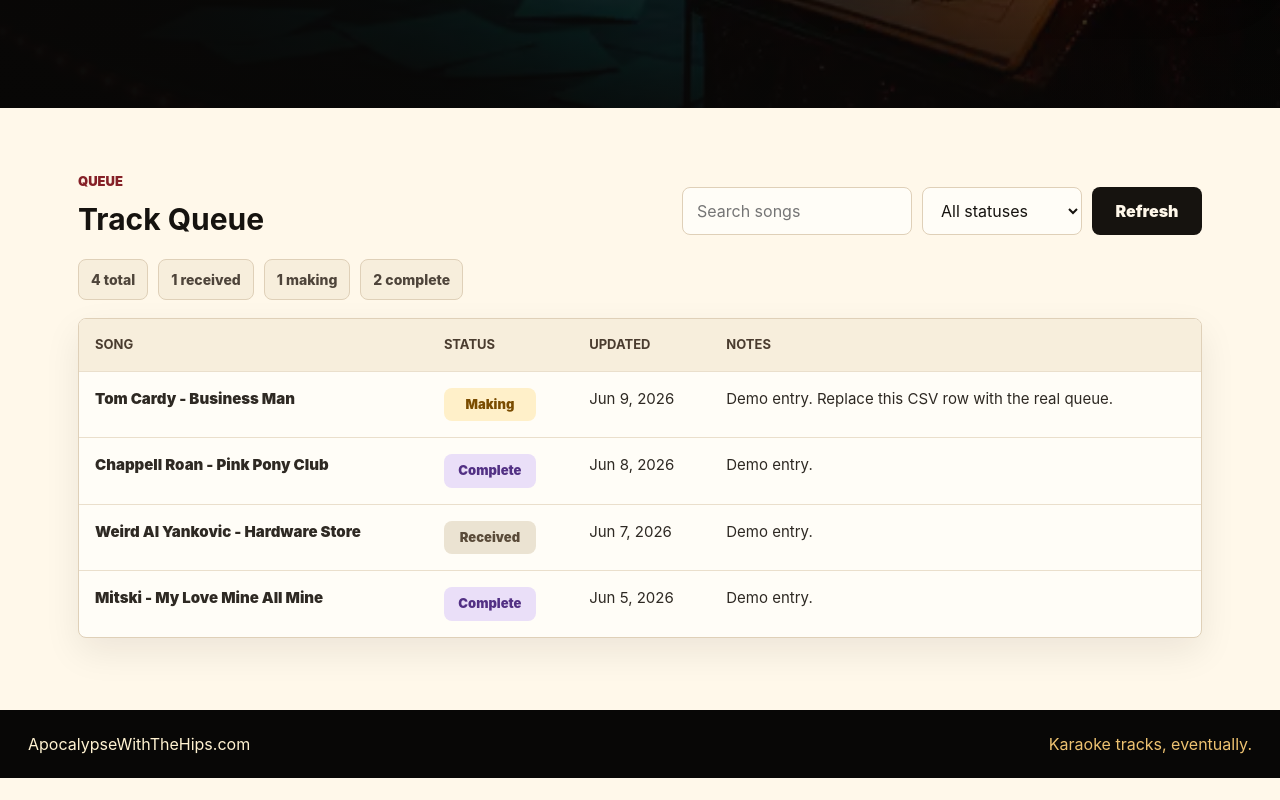
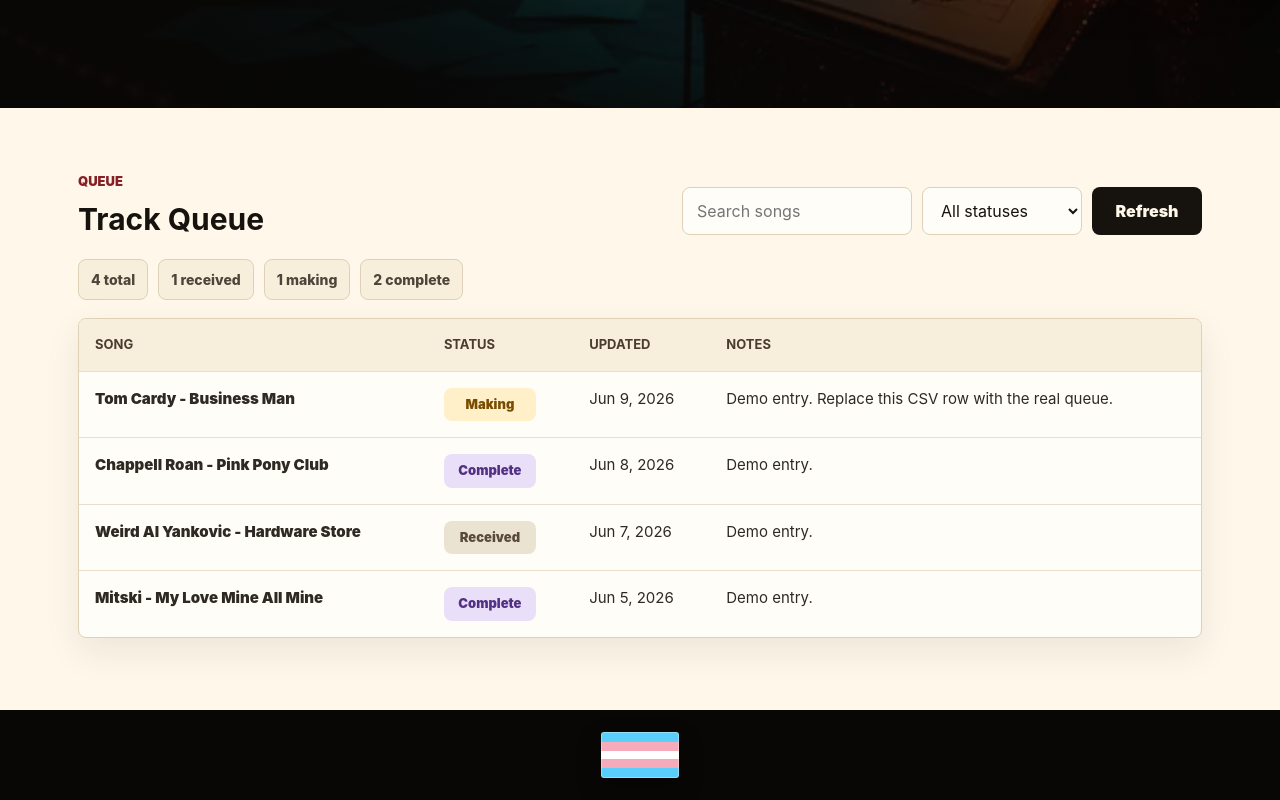
Before and after one commit to oapl/AWTH-Karaoke-Requests, a plain HTML site: page index.html in a window 1280 px wide. Shown: the part 652-1452 px from the top of the page. Before the commit the page ends 1430 px from the top, so only its background shows below. Drawn offline with Linux system fonts and the light colour scheme.

Commit message:
Center trans flag in footer

```diff
--- a/index.html
+++ b/index.html
@@ -152,8 +152,7 @@
     </main>
 
     <footer class="footer">
-      <span>ApocalypseWithTheHips.com</span>
-      <span>Karaoke tracks, eventually.</span>
+      <div class="trans-flag" role="img" aria-label="Trans pride flag"></div>
     </footer>
 
     <script src="./app.js?v=20260609-title"></script>
--- a/styles.css
+++ b/styles.css
@@ -428,16 +428,26 @@ tbody tr:last-child td {
 .footer {
   align-items: center;
   background: var(--night);
-  color: #fff2d1;
   display: flex;
-  flex-wrap: wrap;
-  gap: 12px;
-  justify-content: space-between;
+  justify-content: center;
+  min-height: 76px;
   padding: 22px 28px;
 }
 
-.footer span:last-child {
-  color: #edc271;
+.trans-flag {
+  aspect-ratio: 5 / 3;
+  background: linear-gradient(
+    to bottom,
+    #5bcffb 0 20%,
+    #f5abb9 20% 40%,
+    #ffffff 40% 60%,
+    #f5abb9 60% 80%,
+    #5bcffb 80% 100%
+  );
+  border: 1px solid rgba(255, 248, 234, 0.35);
+  border-radius: 3px;
+  box-shadow: 0 10px 24px rgba(0, 0, 0, 0.28);
+  width: 78px;
 }
 
 .visually-hidden {
```
